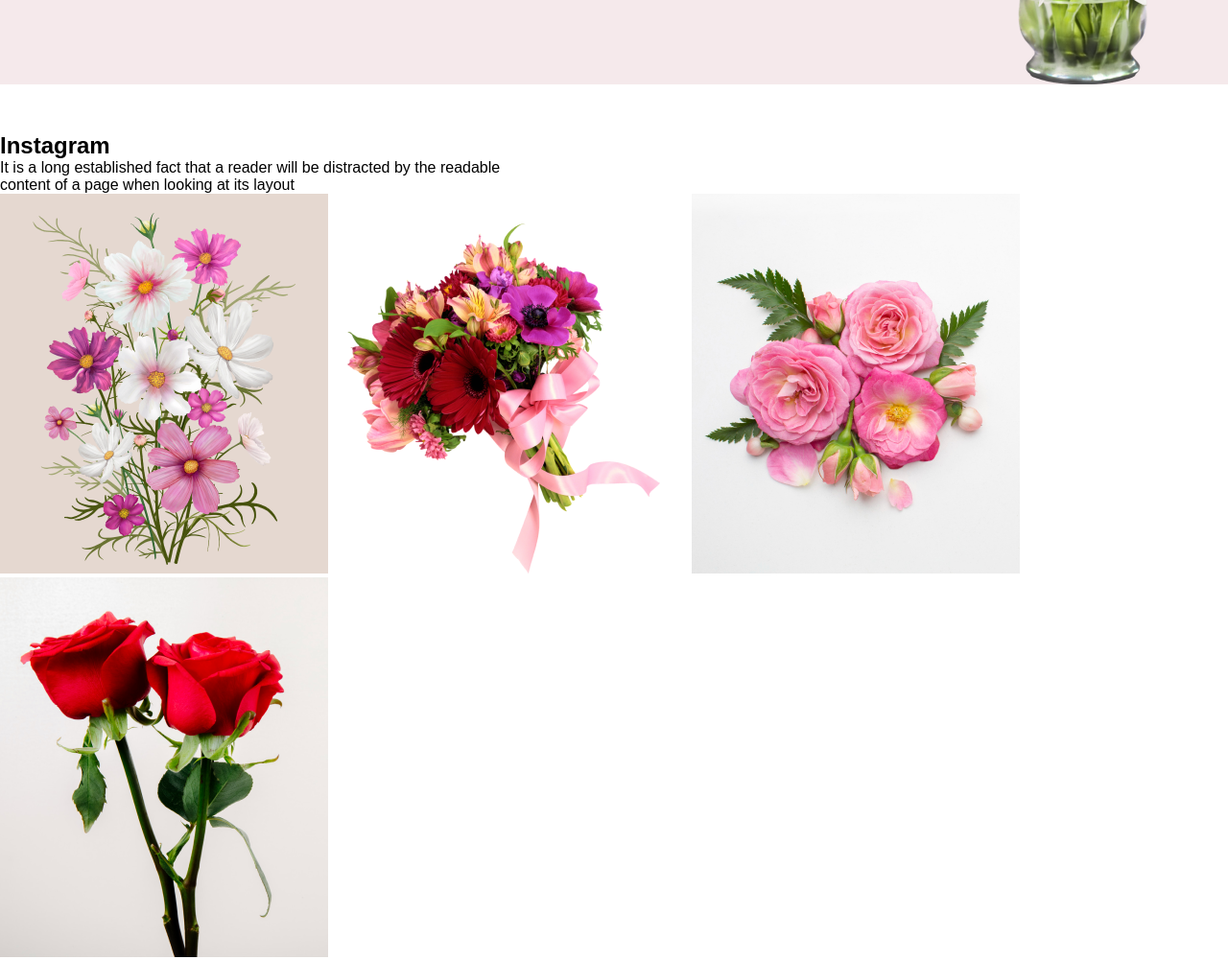
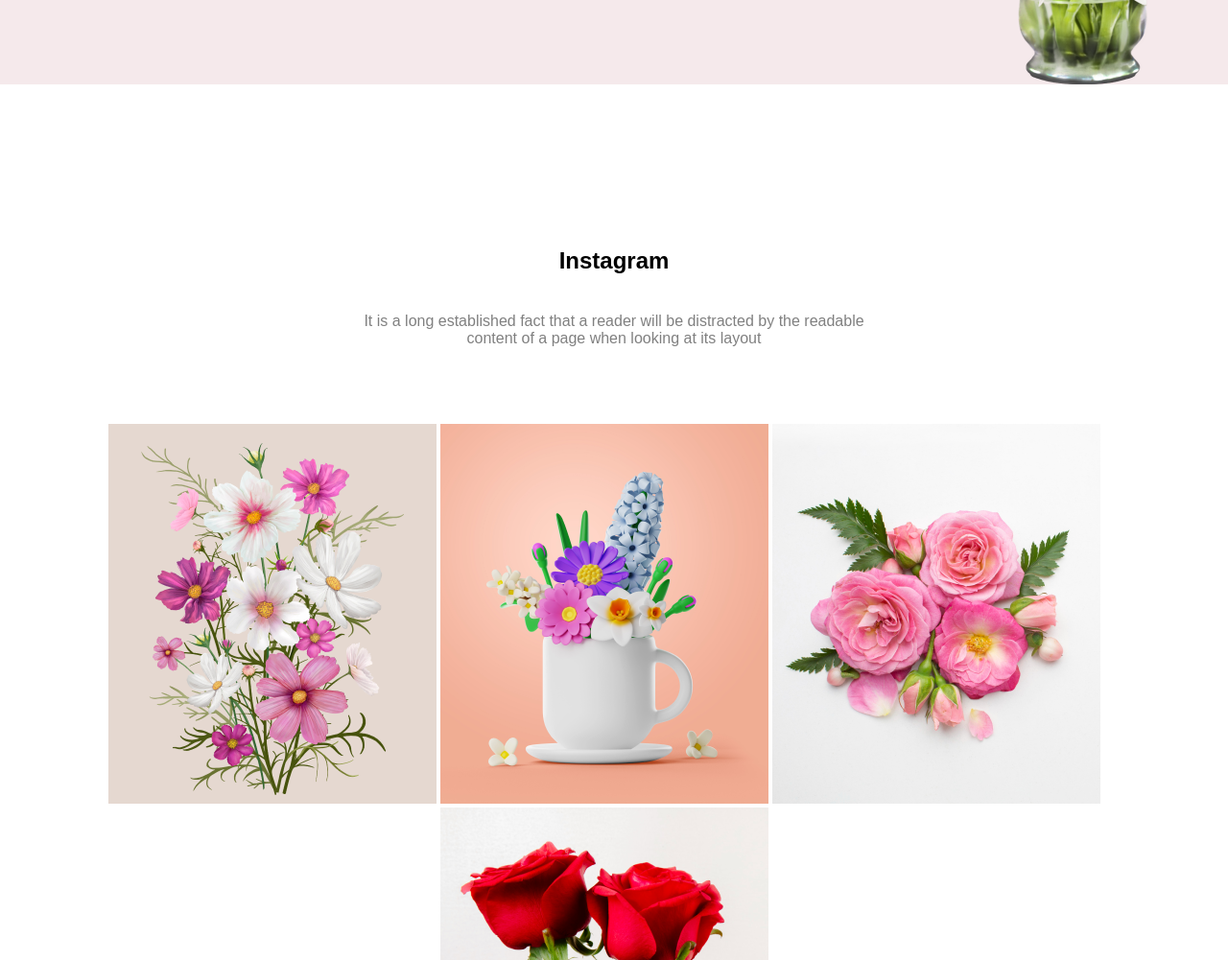
Before and after one commit to hasan201153248/assignment-1, a plain HTML site: page index.html in a window 1280 px wide. Shown: the part 2100-3101 px from the top of the page at 96% size. Drawn offline with Linux system fonts and the light colour scheme.

Commit message:
instagram section completed

```diff
--- a/index.html
+++ b/index.html
@@ -62,20 +62,22 @@
 
       <!-------------------Instagram Section ---------------------->
 
-      <section>
-        <div>
+      <section class="container">
+        <div class="instagram container">
             <h2 class="heading-4">Instagram</h2>
-            <p>It is a long established fact that a reader will be distracted by the readable<br>
+            <p class="paragraph-4">It is a long established fact that a reader will be distracted by the readable<br>
                  content of a page when looking at its layout</p>
         </div>
-        <div>
+        <div class="inst-image">
             <img src="Flower Asset/Rectangle 4.png">
-            <img src="Flower Asset/pngwing 5.png">
+            <img src="Flower Asset/Rectangle 5.png">
             <img src="Flower Asset/Flower 01.png">
             <img src="Flower Asset/Rectangle 6.png">
         </div>
       </section>
 
 
+
+
 </body>
 </html>
--- a/style.css
+++ b/style.css
@@ -205,3 +205,21 @@ body{
 
 
   /*------------------------instagram section--------*/
+
+  .heading-4{
+    text-align: center;
+    margin-top: 120px;
+  }
+  .paragraph-4{
+    text-align: center;
+    color: gray;
+    margin-top: 40px;
+    margin-bottom: 80px;
+  }
+  .inst-image{
+    text-align: center;
+    margin-left: 30px;
+    margin-right: 50px;
+    margin-bottom: 180px;
+    margin-top: 20px;
+  }
```
